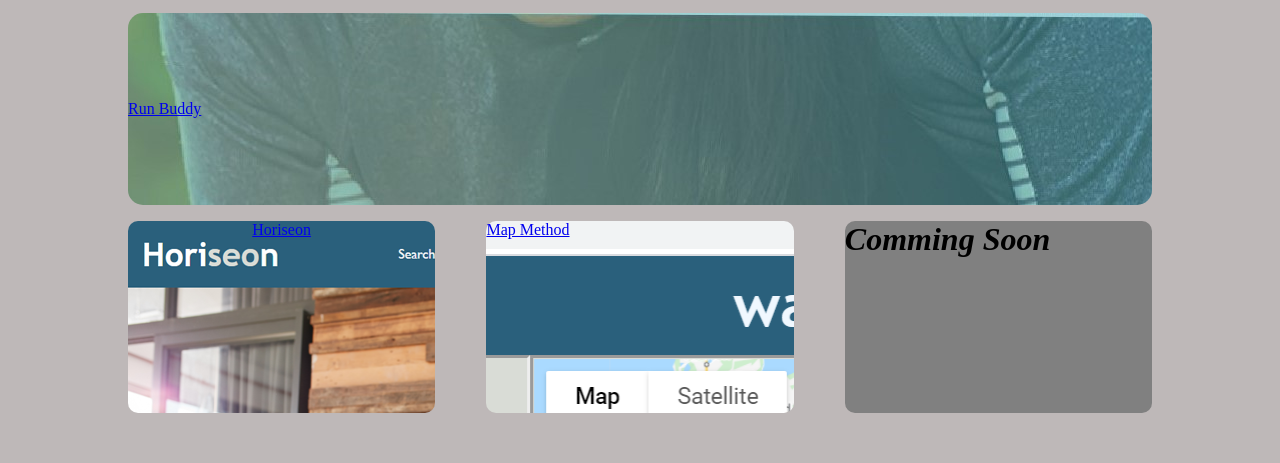
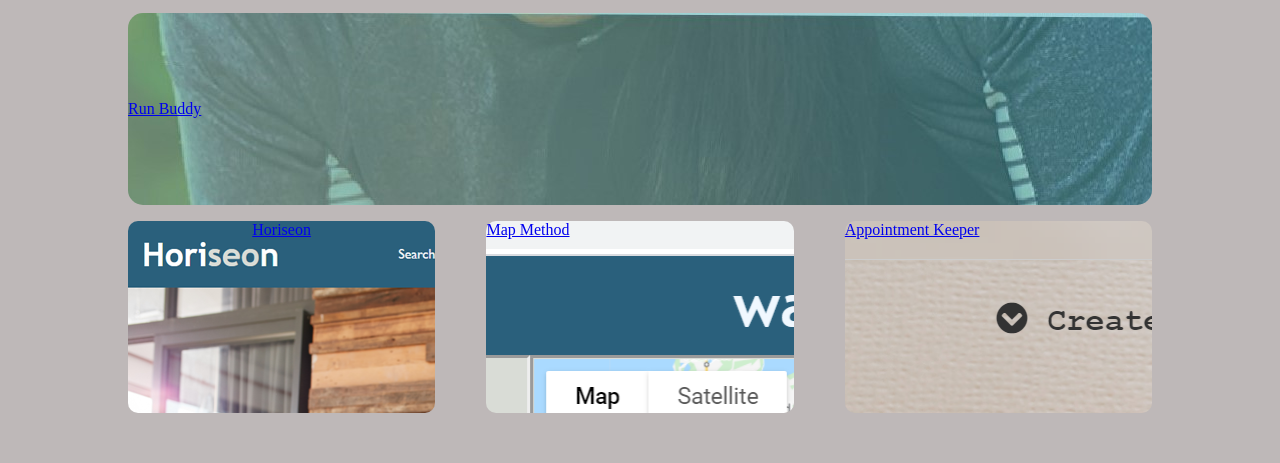
Before and after one commit to cralport/portfolio, a plain HTML site: page index.html in a window 1280 px wide. Shown: the part 207-670 px from the top of the page. Drawn offline with Linux system fonts and the light colour scheme.

Commit message:
added project2

```diff
--- a/assets/css/style.css
+++ b/assets/css/style.css
@@ -114,6 +114,7 @@ h2 {
     width: 30%;
     height: 100%;
     border-radius: 10px;
+    background-image: url(../images/project-2\ \(3\).png);
 }
 
 .inside-text2 {
--- a/index.html
+++ b/index.html
@@ -46,7 +46,7 @@
                         <a href="https://nickrodriquez.github.io/Map-Method/">Map Method</a>
                     </div>
                     <div class="box4">
-                        <h2><em>Comming Soon</em></h2>
+                        <a href="https://secure-basin-72350.herokuapp.com/">Appointment Keeper</a>
                     </div>
                 </div>
             </div>
```
Also changed, not shown: assets/images/project-2 (3).png (added).
